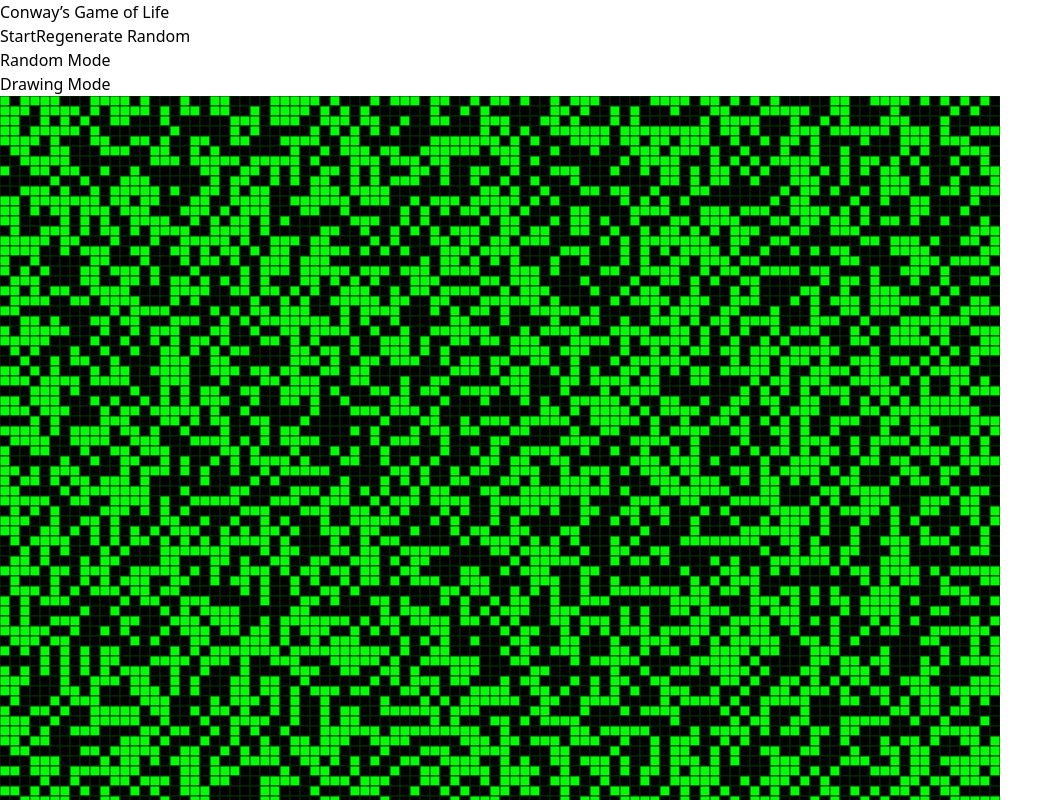
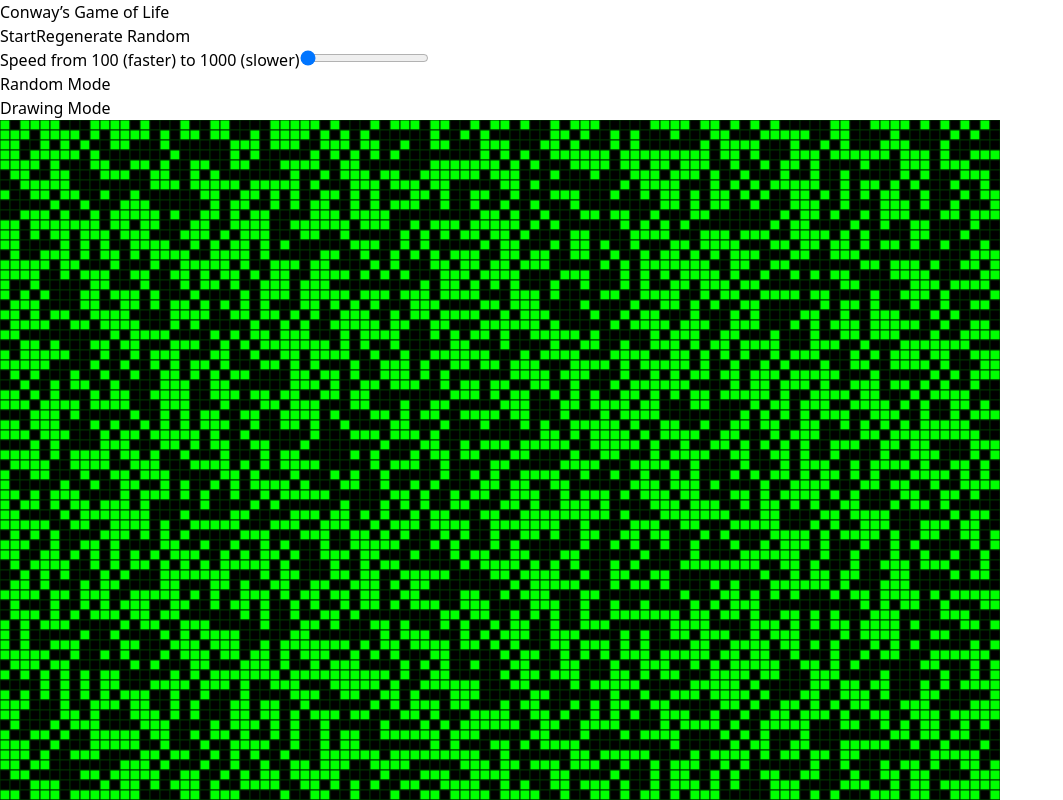
Before and after one commit to ALapina/Conways-Game-of-Life, a React (Vite) app: page / in a window 1280 px wide. Shown: the top 800 px of the page, without its empty margins (0-1063 px from the left). Built offline with nearby package versions, Linux system fonts and the light colour scheme.

Commit message:
SPEED as range input

```diff
--- a/src/App.tsx
+++ b/src/App.tsx
@@ -2,12 +2,15 @@
 // 0 ---> 3 live neighbours ===1
 // 1 ---> < 2 live neighbours || > 3 live neighbours === 0
 
-// TODO: WIDTH, HEIGHT, RESOLUTION, SPEED as input
 // DONE: Dropdown to choose random and drawing
 // DONE: IF RANDOM then REGENERATE button. If Drawing then Clear button.
+// DONE: SPEED as input
 // TODO: Draw on canvas
 // TODO: Some styles
 // TODO: Write tests
+// TODO: Maybe WIDTH, HEIGHT, RESOLUTION as inputs (probably no)
+// TODO: Readme
+// TODO: Host on github pages
 
 //TODO:Minor: When we switch between modes preserve grid changes. DO not regenerate Grid
 
@@ -102,7 +105,7 @@ const nextGeneration = (grid: number[][], cols: number, rows: number) => {
 const resolution = 10;
 const CANVAS_WIDTH = 1000;
 const CANVAS_HEIGHT = 1000;
-const SPEED = 100;
+const DEFAULT_SPEED = 100;
 const COLS = CANVAS_WIDTH / resolution;
 const ROWS = CANVAS_HEIGHT / resolution;
 
@@ -111,6 +114,7 @@ function App() {
   const [grid, setGrid] = useState<number[][]>(buildRandomGrid(COLS, ROWS));
   const [start, setStart] = useState(false);
   const [resetGrid, setResetGrid] = useState(false);
+  const [speed, setSpeed] = useState(DEFAULT_SPEED);
 
   const canvasRef = useRef<HTMLCanvasElement | null>(null);
 
@@ -130,7 +134,7 @@ function App() {
     if (start) {
       const interval = setInterval(() => {
         setGrid(nextGeneration(grid, COLS, ROWS));
-      }, SPEED);
+      }, speed);
       return () => clearInterval(interval);
     }
   }, [COLS, ROWS, grid, start]);
@@ -155,8 +159,9 @@ function App() {
         {start ? 'Stop' : 'Start'}
       </button>
       <button
+        disabled={start}
         className={
-          'm-4 py-2 px-4 rounded-full border-0 bg-violet-50 text-violet-700 hover:bg-violet-100'
+          'disabled:opacity-50 m-4 py-2 px-4 rounded-full border-0 bg-violet-50 text-violet-700 hover:bg-violet-100'
         }
         onClick={() => {
           setResetGrid(!resetGrid);
@@ -164,6 +169,20 @@ function App() {
       >
         {drawingMode ? 'Clear Field' : 'Regenerate Random'}
       </button>
+      <div className={'p-4 border border-green-800'}>
+        <label htmlFor={'speed'} className={'pr-4'}>
+          Speed from 100 (faster) to 1000 (slower)
+        </label>
+        <input
+          onChange={(e) => setSpeed(parseInt(e.target.value))}
+          value={speed}
+          min={100}
+          step={100}
+          max={1000}
+          name={'speed'}
+          type={'range'}
+        />
+      </div>
       <Switch
         gameRunning={start}
         onChange={() => {
```
